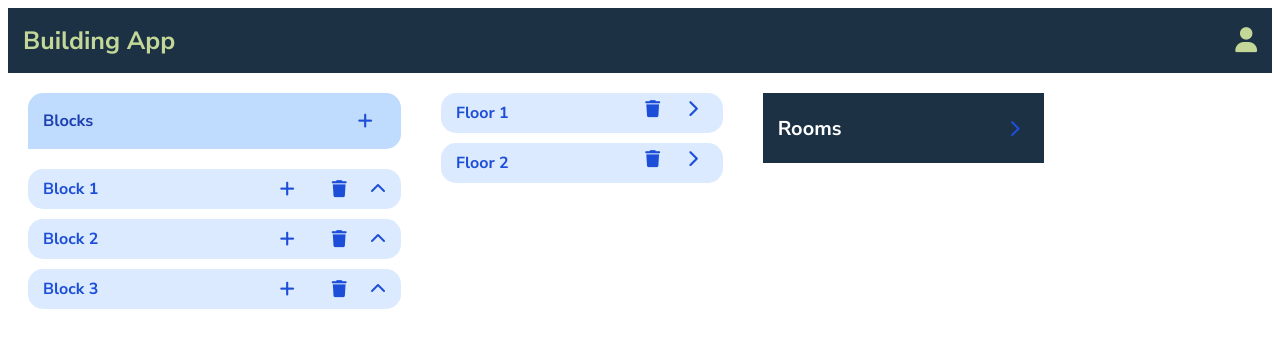
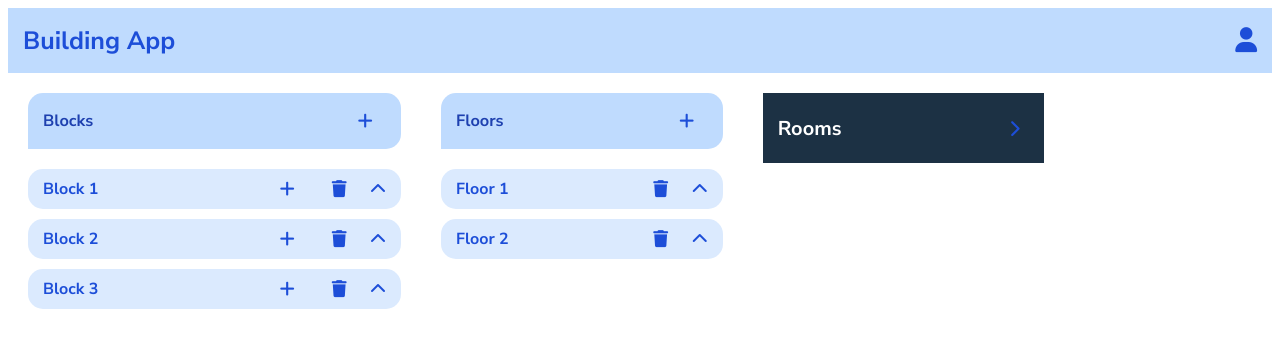
Before and after one commit to anythinglord/building-app, a React (Vite) app: page / in a window 1280 px wide. Shown: the top 348 px of the page. Built offline with nearby package versions, Linux system fonts and the light colour scheme.

Commit message:
change floors design + use general styles

```diff
--- a/src/App.css
+++ b/src/App.css
@@ -20,3 +20,62 @@
   justify-content: center;
   align-items: center;
 }
+
+.smash-title {
+  display: flex;
+  justify-content: space-between;
+  background-color: rgb(191 219 254);
+  margin-bottom: 20px;
+  padding: 0 15px 0 15px;
+  border-radius: 15px 15px 15px 0;
+  color: rgb(30 64 175);
+  font-size: 14px;
+}
+
+.smash-box {
+  background-color: rgb(219 234 254);
+  height: 40px;
+  display: flex;
+  align-items: center;
+  color: rgb(29 78 216);
+  font-weight: bold;
+  font-size: 16px;
+  justify-content: space-between;
+  cursor: pointer;
+  border-radius: 15px;
+  &:hover {
+      background-color: rgb(191 219 254);
+  };
+  transition: border-radius 0.3s ease;
+}
+
+.smash-box-open {
+  border-radius: 15px 15px 0 0;
+}
+
+.smash-item {
+  background-color: rgb(219 234 254);
+  height: 40px;
+  color: rgb(37 99 235);
+  display: flex;
+  justify-content: space-between;
+  align-items: center;
+}
+
+.smash-item:last-child {
+  background-color: rgb(219 234 254);
+  height: 40px;
+  color: rgb(37 99 235);
+  display: flex;
+  justify-content: space-between;
+  align-items: center;
+  border-radius: 0 0 15px 15px;
+}
+
+.smash-icons {
+  padding-right: 15px;
+  display: flex;
+  justify-content: space-between;
+  gap: 10px;
+  height: 40px;
+}
--- a/src/components/Block/Block.tsx
+++ b/src/components/Block/Block.tsx
@@ -52,7 +52,7 @@ export const Block: React.FC = () => {
 
   return (
     <div>
-      <div className='b-main'>
+      <div className='smash-title'>
         <h3>Blocks</h3>
         <button className='general-btn' onClick={addBlock}>
           <GeneralIcon name='plus' />
@@ -60,11 +60,11 @@ export const Block: React.FC = () => {
       </div>
       {blocks.map((block, index) => (
         <div className='b-root' key={index}>
-          <div className={`${isOpen(index) ? 'b-head-open': 'b-head'}`}>
+          <div className={`smash-box ${isOpen(index) ? 'smash-box-open': ''}`}>
             <div className="b-name" onClick={() => { showElements(index) }}>
               {block.name}
             </div>
-            <div className='b-icons'>
+            <div className='smash-icons'>
               <button className='general-btn' onClick={() => { addBuilding(index) }}>
                 <GeneralIcon name='plus' />
               </button>
--- a/src/components/Block/index.css
+++ b/src/components/Block/index.css
@@ -2,53 +2,8 @@
     margin-bottom: 10px;
 }
 
-
-.b-main {
-    display: flex;
-    justify-content: space-between;
-    background-color: rgb(191 219 254);
-    margin-bottom: 20px;
-    padding: 0 15px 0 15px;
-    border-radius: 15px 15px 15px 0;
-    color: rgb(30 64 175);
-    font-size: 14px;
-}
-
 .dragging-over {
     border: 2px dotted #336f9f;
-}
-
-
-.b-head {
-    background-color: rgb(219 234 254);
-    height: 40px;
-    display: flex;
-    align-items: center;
-    color: rgb(29 78 216);
-    font-weight: bold;
-    font-size: 16px;
-    justify-content: space-between;
-    cursor: pointer;
-    border-radius: 15px;
-    &:hover {
-        background-color: rgb(191 219 254);
-    }
-}
-
-.b-head-open {
-    background-color: rgb(219 234 254);
-    height: 40px;
-    display: flex;
-    align-items: center;
-    color: rgb(29 78 216);
-    font-weight: bold;
-    font-size: 16px;
-    justify-content: space-between;
-    cursor: pointer;
-    border-radius: 15px 15px 0 0;
-    &:hover {
-        background-color: rgb(191 219 254);
-    }
 }
 
 .b-name {
--- a/src/components/Building/Building.tsx
+++ b/src/components/Building/Building.tsx
@@ -12,7 +12,7 @@ export const Building = ({ data, blockIndex, remove }: Props): JSX.Element => {
   return (
     <div>
       {data.map((building, index) => (
-        <div className="bui-root">
+        <div className="smash-item">
           <div className="bui-name">
             {building.name}
           </div>
--- a/src/components/Building/index.css
+++ b/src/components/Building/index.css
@@ -1,12 +1,3 @@
-.bui-root {
-    background-color: rgb(219 234 254);
-    height: 40px;
-    color: rgb(37 99 235);
-    display: flex;
-    justify-content: space-between;
-    align-items: center;
-}
-
 .bui-name {
     padding-left: 15px;
     flex-grow: 1;
--- a/src/components/Floor/Floor.tsx
+++ b/src/components/Floor/Floor.tsx
@@ -13,15 +13,26 @@ export const Floor: React.FC = () => {
   const { showElements, isOpen } = useHandler();
 
   return (
+    <div>
+      <div className='smash-title'>
+        <h3>Floors</h3>
+        <button className='general-btn'>
+          <GeneralIcon name='plus' />
+        </button>
+      </div>
       <div>{floors.map((floor, index) => (
         <div className='b-root' key={index}>
-        <div className="b-head">
+          <div className={`smash-box ${isOpen(index) ? 'smash-box-open': ''}`}>
             <div className="b-name" onClick={() => { showElements(index) }}>
               {floor.name}
             </div>
-          <div className="b-icons">
+            <div className="smash-icons">
+              <button className='general-btn'>
                 <GeneralIcon name='trash' />
-            <GeneralIcon name={`chevron-${isOpen(index) ? 'down' : 'right'}`} variant='primary' />
+              </button>
+              <div className='flex-all'>
+                <i className={`fa solid fa-chevron-${isOpen(index) ? 'down': 'up' }`}/>
+              </div>
             </div>
           </div>
           {isOpen(index) &&
@@ -34,8 +45,8 @@ export const Floor: React.FC = () => {
                   {floor.spaces.map((space, spaceIndex) => (
                     <Draggable key={spaceIndex} draggableId={`space-${index}-${spaceIndex}`} index={spaceIndex}>
                       {(providedDraggable) => (
-                      <div className='draggable' ref={providedDraggable.innerRef} {...providedDraggable.dragHandleProps} {...providedDraggable.draggableProps}>
-                        <Space  name={space.name} />
+                        <div className='smash-item draggable' ref={providedDraggable.innerRef} {...providedDraggable.dragHandleProps} {...providedDraggable.draggableProps}>
+                          <Space name={space.name} />
                         </div>
                       )}
                     </Draggable>
@@ -46,7 +57,10 @@ export const Floor: React.FC = () => {
             </Droppable>
           }
         </div>
-    ))}</div>
+      ))}
+      </div>
+    </div>
+
 
   )
 }
--- a/src/components/NavBar/index.css
+++ b/src/components/NavBar/index.css
@@ -1,7 +1,7 @@
 .nb-root {
-    background-color: #1c3144;
+    background-color: rgb(191 219 254);
     height: 65px;
-    color: #C3D898;
+    color: rgb(29 78 216);
     font-size: 25px;
     font-weight: bold;
     display: flex;
--- a/src/components/Room/Space.tsx
+++ b/src/components/Room/Space.tsx
@@ -7,7 +7,7 @@ interface Props {
 
 export const Space = ({ name }: Props): JSX.Element => {
   return (
-    <div className='bui-root' /*ref={ref}*/>
+    <div className='smash-item' /*ref={ref}*/>
       <div className="bui-name">
         {name}
       </div>
--- a/src/icons/GeneralIcon.tsx
+++ b/src/icons/GeneralIcon.tsx
@@ -5,7 +5,7 @@ interface Props {
   variant?: string
 }
 
-export const GeneralIcon = ({ name, variant = 'secondary' }: Props): JSX.Element => {
+export const GeneralIcon = ({ name, variant = 'primary' }: Props): JSX.Element => {
   return (
     <a className={`icon-root icon-${variant}`}>
       <i className={`fa solid fa-${name}`} />
--- a/src/icons/index.css
+++ b/src/icons/index.css
@@ -14,13 +14,5 @@
 }
 
 .icon-primary:hover {
-    background-color: var(--main-clear-bg-color);
+    color: rgb(59 130 246); /* text-blue-500 */
 }
-
-.icon-secondary {
-    color: rgb(29 78 216);
-}
-
-.icon-secondary:hover {
-    background-color: var(--second-clear-bg-color);
-}
```
Lines whose indentation alone changed are shown as unchanged.
